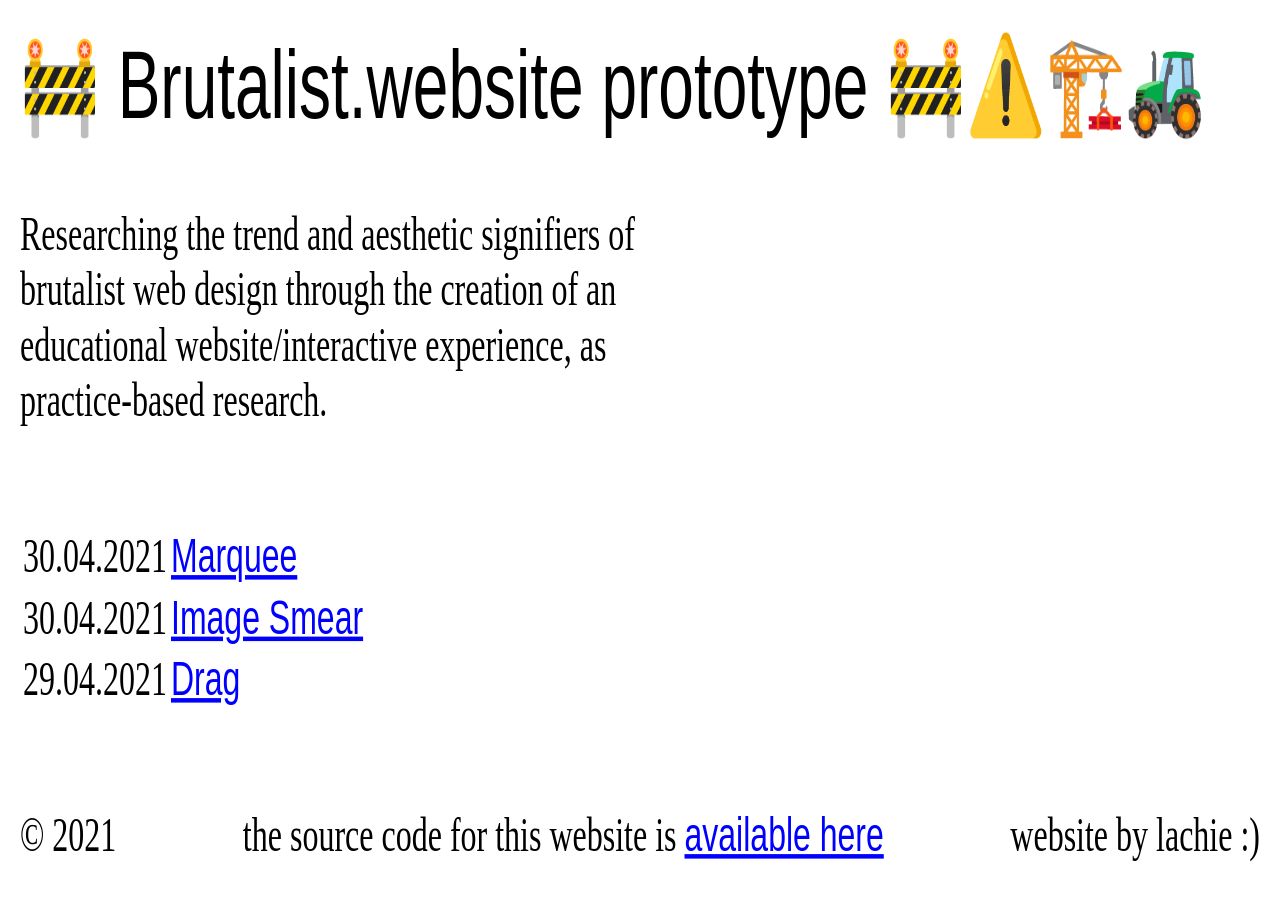
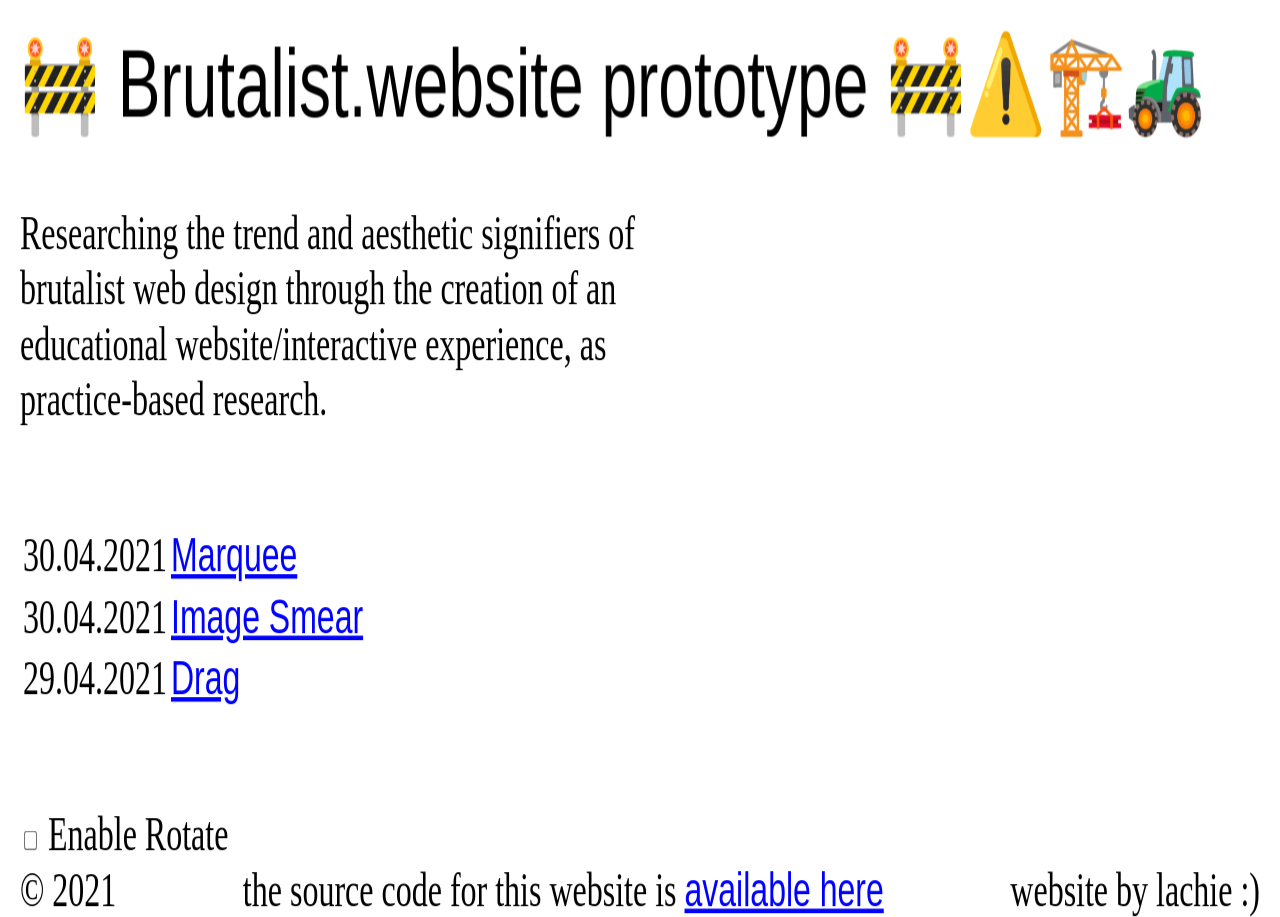
Before and after one commit to alachie/prototype.brutalist.website, a Next.js app: page / in a window 1280 px wide. Before the commit the page ends 863 px from the top, so only its background shows below. Built offline with nearby package versions, Linux system fonts and the light colour scheme.

Commit message:
added rotation to homepage

```diff
--- a/pages/demo/marquee.js
+++ b/pages/demo/marquee.js
@@ -14,7 +14,7 @@ function Marquee({children}) {
                     [...children]
                 ))}
             </div>
-            </div>
+        </div>
     )
 }
 
--- a/pages/index.js
+++ b/pages/index.js
@@ -1,7 +1,32 @@
+import {useState, useEffect} from 'react'
 import Head from 'next/head'
 import Link from 'next/link'
 
 export default function Home() {
+  const [rotate, setRotate] = useState(false);
+
+  const toggleRotate = () => {
+    setRotate(!rotate);
+  }
+
+  useEffect(() => {
+    if(!rotate) {
+      return;
+    }
+    const page = document.querySelector('.home-page');
+
+    const handleTransform = (e) => {
+      page.style.webkitTransform = page.style.transform = `scaleY(1.5) translateY(15%) rotate3d(10, 180, ${(e.pageY/-20)*-1}, ${e.pageX/-10}deg)`;
+    }
+
+    document.addEventListener('mousemove', handleTransform);
+
+    return () => {
+      page.style.webkitTransform = page.style.transform = `scaleY(1.5) translateY(15%)`;
+      document.removeEventListener('mousemove', handleTransform);
+    }
+  }, [rotate])
+
   return (
     <div className="home-page">
       <Head>
@@ -32,6 +57,7 @@ export default function Home() {
           </tbody>
         </table>
 
+        <div><input onClick={toggleRotate} type="checkbox" name="rotate" id="rotate"/><label for="rotate"> Enable Rotate</label></div>
       </main>
 
       <footer>
--- a/styles/home.css
+++ b/styles/home.css
@@ -1,11 +1,14 @@
 .home-page {
   font-size: 2rem;
   transform: scaleY(1.5) translateY(15%);
+  /* perspective: 10000; */
+  transform-style: preserve-3d;
 }
 
 .home-page h1{
   font-weight: normal;
   font-family: sans-serif;
+  transform: translateZ(100px);
 }
 a {
   font-family: sans-serif;
@@ -15,9 +18,15 @@ a {
 .home-page table {
   margin-top: 4rem;
   margin-bottom: 4rem;
+  transform: translateZ(100px);
 }
 
 .home-page footer {
   display: flex;
   justify-content: space-between;
 }
+
+.home-page footer span:nth-child(2) {
+  transform: translateZ(-100px);
+
+}
```
